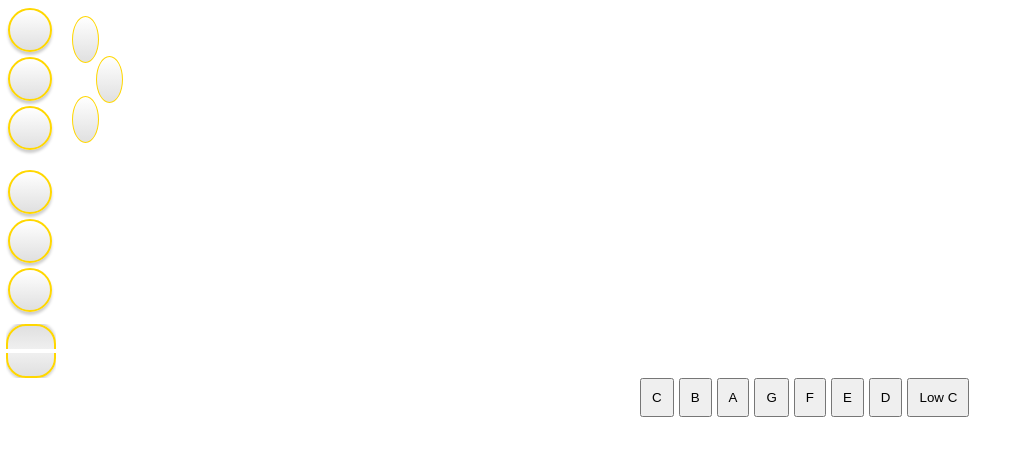
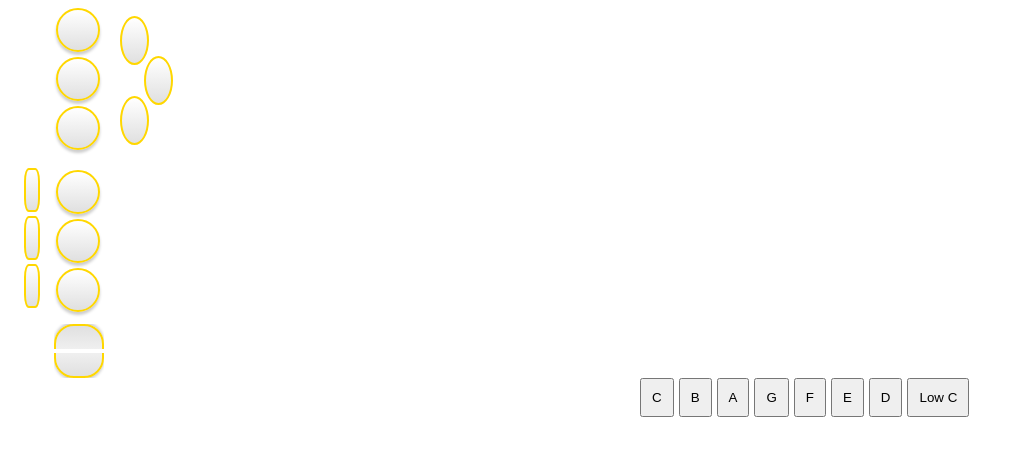
Before and after one commit to kaseyknudsen/web-audio-api, a website: page sax.html in a window 1280 px wide. Shown: the whole page, without its empty margins (0-1026 px from the left). Drawn offline with Linux system fonts and the light colour scheme.

Commit message:
created side keys

```diff
--- a/sax.css
+++ b/sax.css
@@ -1,3 +1,7 @@
+.sax {
+  margin-left: 3em;
+}
+
 .saxKeyClass {
   display: flex;
   flex-direction: column;
@@ -6,10 +10,6 @@
 
 .notes {
   margin-left: 50%;
-}
-
-.palmKeys {
-
 }
 
 .palm-key-class {
@@ -24,3 +24,16 @@
   margin-left: 4em;
   margin-top: 5.5em;
 }
+
+.side-key-class {
+  margin-left: -2em;
+  margin-top: 10em;
+}
+.side-key-class:nth-child(1) {
+  margin-left: -2em;
+  margin-top: 13em;
+}
+.side-key-class:nth-child(2) {
+  margin-left: -2em;
+  margin-top: 16em;
+}
--- a/sax.html
+++ b/sax.html
@@ -8,7 +8,10 @@
   </head>
   <body>
     <div class="sax">
+      <div class="front-keys"></div>
+      <div class="side-keys"></div>
       <div class="palm-keys"></div>
+      <div class="patch-keys"></div>
     </div>
 
     <div class="notes"></div>
--- a/sax.js
+++ b/sax.js
@@ -1,5 +1,6 @@
 const sax = document.querySelector(".sax");
 const palmKeys = document.querySelector(".palm-keys");
+const sideKeys = document.querySelector(".side-keys");
 const createAudio = () => {};
 
 const middleC = "alto_sax_sounds/Middle-C.mp3";
@@ -205,10 +206,26 @@ const createPalmKeys = () => {
   palmKey.style.height = "45px";
   palmKey.style.borderRadius = "50% 50% 50% 50%";
   palmKey.style.background = "linear-gradient(to bottom, #ffffff, #e0e0e0)";
-  palmKey.style.border = "1px solid gold";
+  palmKey.style.border = "2px solid gold";
   palmKey.style.position = "absolute";
 
   return palmKey;
 };
 
 palmKeyArray.forEach((key, idx) => createPalmKeys());
+
+const sideKeyArray = ["High F", "Alternate C", "Side Bb"];
+
+const createSideKeys = () => {
+  const sideKey = document.createElement("div");
+  sideKeys.appendChild(sideKey);
+  sideKey.style.width = "12px";
+  sideKey.style.height = "40px";
+  sideKey.className = "side-key-class";
+  sideKey.style.borderRadius = "30% 30% 30% 30%";
+  sideKey.style.background = "linear-gradient(to bottom, #ffffff, #e0e0e0)";
+  sideKey.style.border = "2px solid gold";
+  sideKey.style.position = "absolute";
+};
+
+sideKeyArray.forEach((key, idx) => createSideKeys())
```
